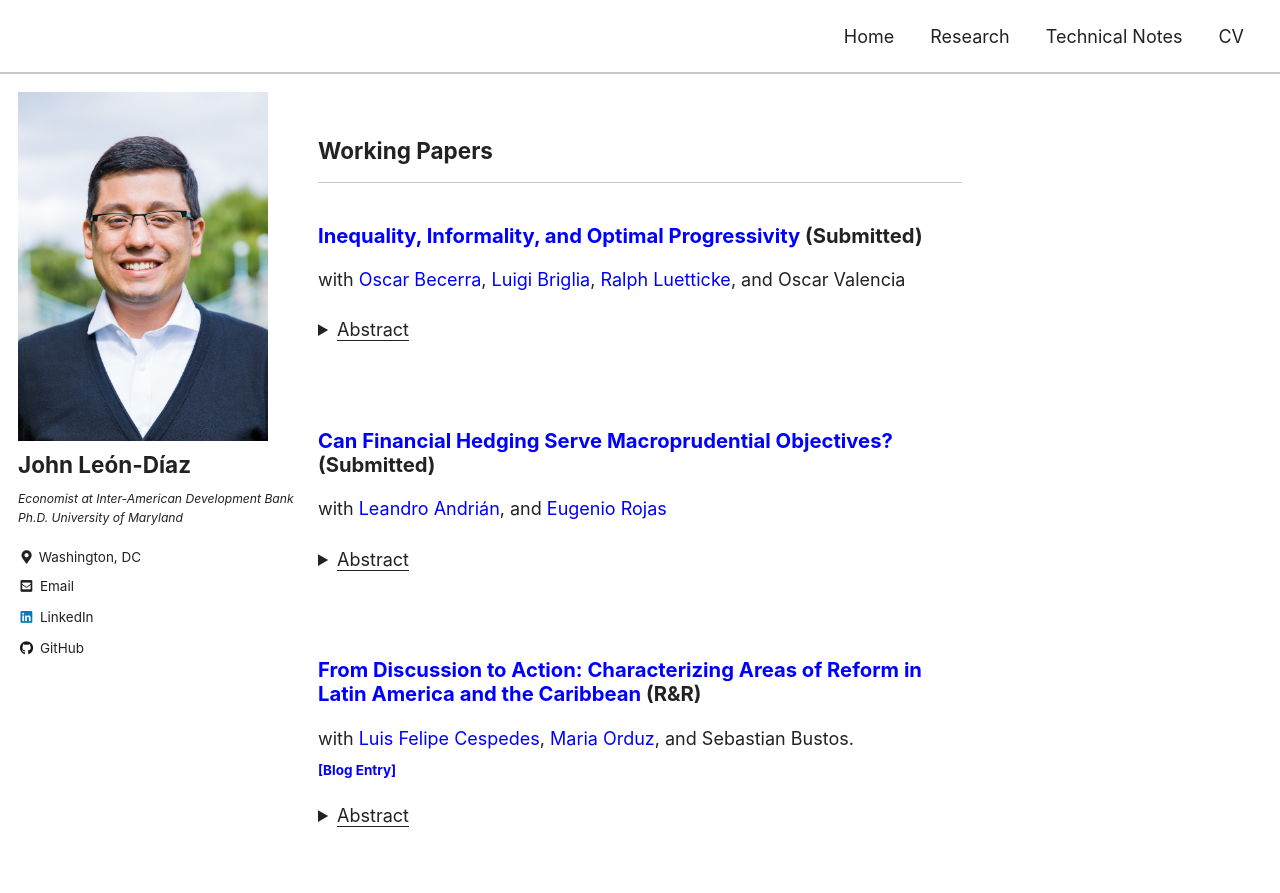
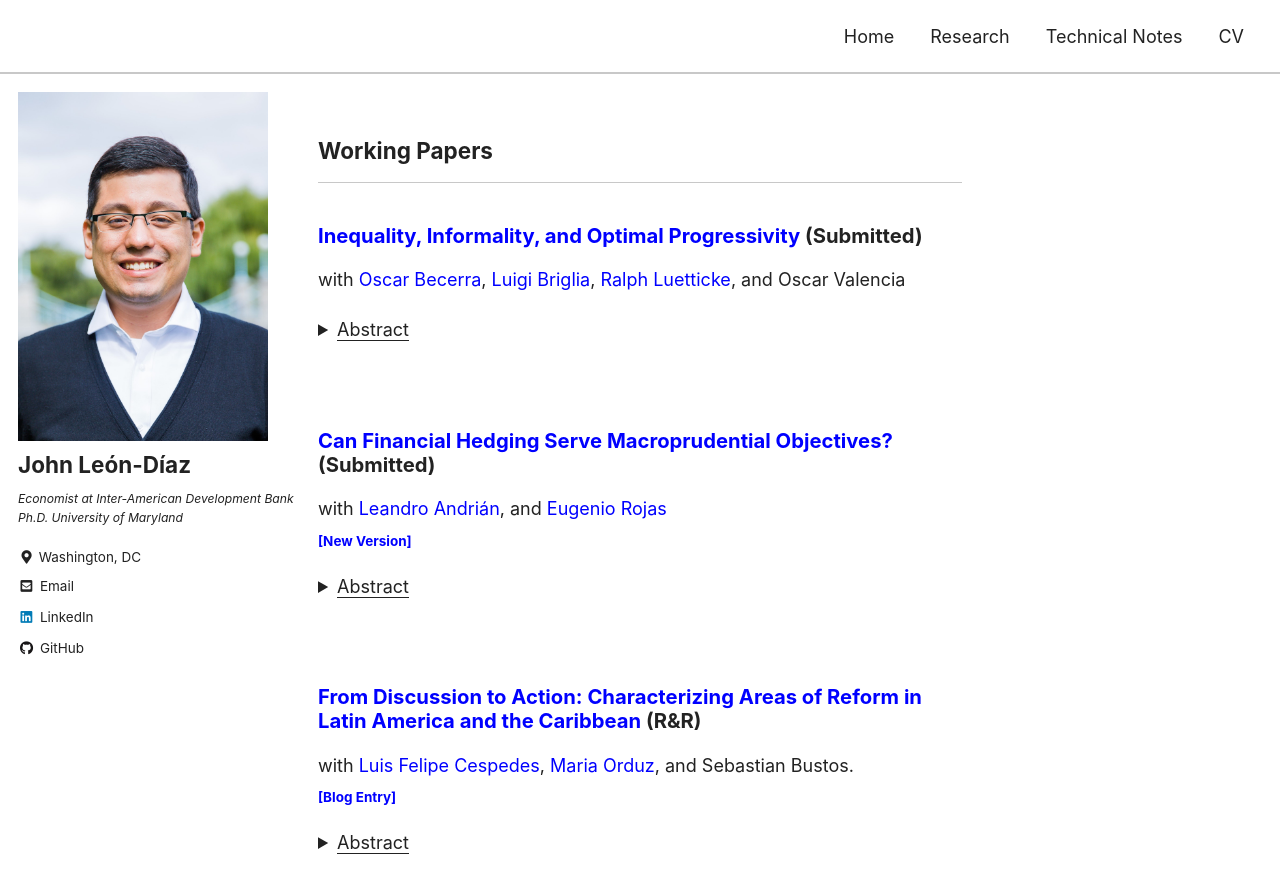
Before and after one commit to jleondia/jleondia.github.io, a Jekyll site: the page built from _pages/research.md, in a window 1280 px wide and 900 px high. Shown: the top 893 px of the window. Built offline with Jekyll 4.4.1, drawn with Linux system fonts in a browser that asks for light colours; cached includes are drawn as plain includes.

Commit message:
Update research.md with new version link
Added a new version link for the research paper on financial hedging and macroprudential objectives.

```diff
--- a/_pages/research.md
+++ b/_pages/research.md
@@ -38,6 +38,8 @@ with [Oscar Becerra](https://sites.google.com/site/orbecerra/), [Luigi Briglia](
 
 ### [Can Financial Hedging Serve Macroprudential Objectives?](https://publications.iadb.org/en/can-financial-hedging-serve-macroprudential-objectives) (Submitted)
 with [Leandro Andrián](https://scholar.google.com/citations?user=cv_j97MAAAAJ&hl=en), and [Eugenio Rojas](https://sites.google.com/site/erojasba1/) <br>
+<sub>[<b>[New Version]</b>]([https://www.dropbox.com/scl/fi/3jqta655euq3aimbama3e/ARL_Hedging_MPP_April_2026.pdf?rlkey=wny0jq01vzzltw68lix49vhmo&e=1&dl=0])</sub>
+
 <details>
 <summary><u>Abstract</u></summary><p>
   We examine hedging as a macroprudential tool in a Sudden Stops model of an economy exposed to commodity price fluctuations. We find that hedging commodity revenues yields significant welfare gains by stabilizing public expenditure, which heavily depends on these revenues. However, this added stability weakens precautionary motives and exacerbates the pecuniary externality that drives overborrowing in such models. As a result, hedging and traditional macroprudential policy act as complements rather than substitutes, with more ag- gressive hedging inducing a stronger macroprudential response. Our findings suggest that while hedging enhances stability and improves welfare, it does not eliminate the need for macroprudential regulation.
```
